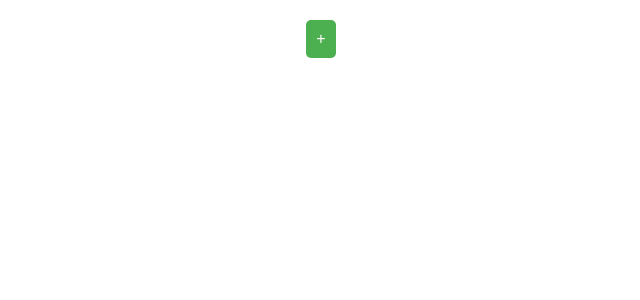
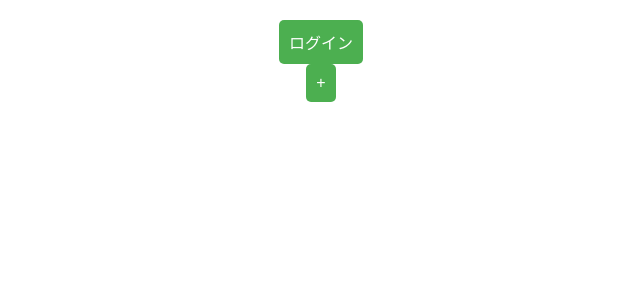
Before and after one commit to sekito1107/memoapp, a React (Create React App) app: page / in a window 1280 px wide. Shown: the top 300 px of the page, without its empty margins (319-959 px from the left). Built offline with nearby package versions, Linux system fonts and the light colour scheme.

Commit message:
ログイン機能を追加

```diff
--- a/src/App.js
+++ b/src/App.js
@@ -1,7 +1,9 @@
 import "./App.css";
 import { useState, useEffect } from "react";
+import { AuthProvider } from "./hooks/AuthHooks.js";
 import MemoList from "./MemoList";
 import MemoForm from "./MemoForm";
+import LoginButton from "./LoginButton";
 
 export default function App() {
   const [memoList, setMemoList] = useState([]);
@@ -43,7 +45,9 @@ export default function App() {
   }
 
   return (
+    <AuthProvider>
       <div className="app-container">
+        <LoginButton />
         <MemoList
           memoList={memoList}
           startEditingMemo={startEditingMemo}
@@ -59,5 +63,6 @@ export default function App() {
           />
         )}
       </div>
+    </AuthProvider>
   );
 }
--- /dev/null
+++ b/src/LoginButton.js
@@ -0,0 +1,14 @@
+import { useAuth } from "./hooks/AuthHooks.js";
+
+export default function LoginButton() {
+  const { isLogin, login, logout } = useAuth();
+  return (
+    <>
+      {isLogin ? (
+        <button onClick={logout}>ログアウト</button>
+      ) : (
+        <button onClick={login}>ログイン</button>
+      )}
+    </>
+  );
+}
--- a/src/MemoForm.js
+++ b/src/MemoForm.js
@@ -1,4 +1,5 @@
 import { useState } from "react";
+import { useAuth } from "./hooks/AuthHooks";
 
 export default function MemoForm({
   editingMemo,
@@ -7,11 +8,14 @@ export default function MemoForm({
 }) {
   const [editingText, setEditingText] = useState(editingMemo.text);
 
+  const { isLogin } = useAuth();
+
   return (
     <div>
       <textarea
         defaultValue={editingText}
         onChange={(e) => setEditingText(e.target.value)}
+        readOnly={!isLogin}
       />
       <button onClick={() => handleUpdateMemo(editingText)}>更新</button>
       <button onClick={handleDeleteMemo}>削除</button>
--- /dev/null
+++ b/src/hooks/AuthHooks.js
@@ -0,0 +1,18 @@
+import { useState, createContext, useContext } from "react";
+
+const AuthContext = createContext();
+
+export function AuthProvider({ children }) {
+
+  const [isLogin, setIsLogin] = useState(false);
+  const login = () => setIsLogin(true);
+  const logout = () => setIsLogin(false);
+
+  return (
+    <AuthContext.Provider value={{ isLogin, login, logout }}>
+      { children }
+    </AuthContext.Provider>
+  );
+};
+
+export const useAuth = () => useContext(AuthContext);
```
Lines whose indentation alone changed are shown as unchanged.
